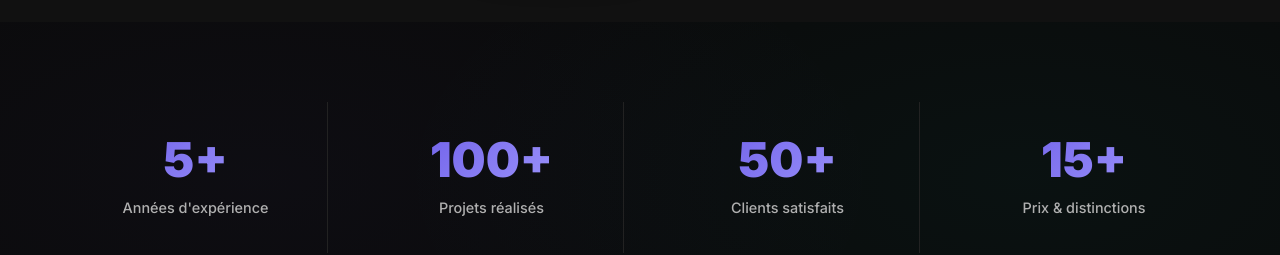
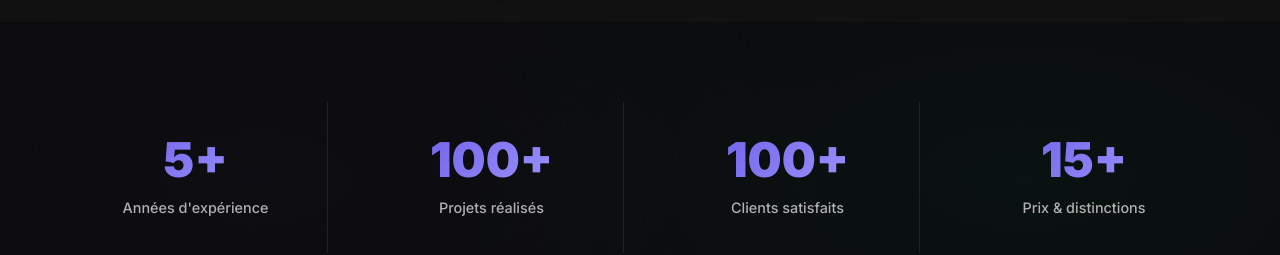
Before and after one commit to anouarmaroc2009-cmyk/Yourwebsite.Ma, a plain HTML site: page index.html in a window 1280 px wide. Shown: the part 3660-3915 px from the top of the page. Drawn offline with Linux system fonts and the light colour scheme.

Commit message:
fix: update clients satisfaits to 100+

```diff
--- a/index.html
+++ b/index.html
@@ -256,7 +256,7 @@
     <div class="container stat-grid">
       <div class="stat-item reveal"><span class="stat-number" data-target="5">0</span><span class="stat-label">Années d'expérience</span></div>
       <div class="stat-item reveal"><span class="stat-number" data-target="100">0</span><span class="stat-label">Projets réalisés</span></div>
-      <div class="stat-item reveal"><span class="stat-number" data-target="50">0</span><span class="stat-label">Clients satisfaits</span></div>
+      <div class="stat-item reveal"><span class="stat-number" data-target="100">0</span><span class="stat-label">Clients satisfaits</span></div>
       <div class="stat-item reveal"><span class="stat-number" data-target="15">0</span><span class="stat-label">Prix & distinctions</span></div>
     </div>
   </section>
```
